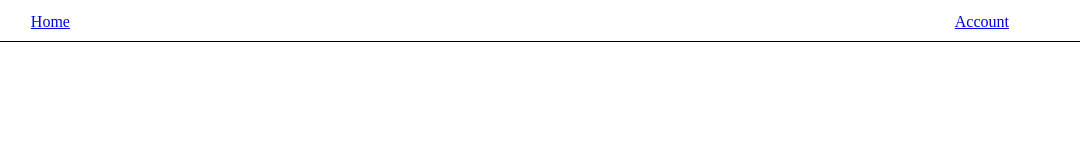
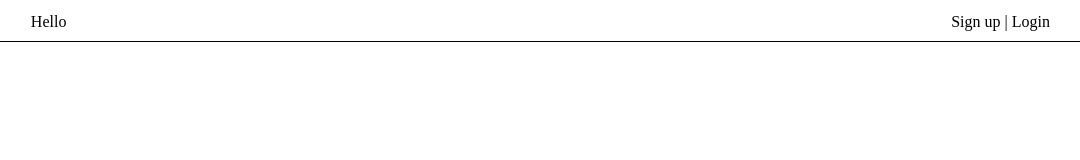
Before and after one commit to GenePoccia/project, a React (Create React App) app: page / in a window 1280 px wide. Shown: the top 160 px of the page, without its empty margins (53-1133 px from the left). Built offline with nearby package versions, Linux system fonts and the light colour scheme.

Commit message:
signed in vs not banners

```diff
--- a/src/components/banner/banner.jsx
+++ b/src/components/banner/banner.jsx
@@ -7,12 +7,11 @@ import Signup from '../forms/signup'
 
 
 class UnconnectedBanner extends Component {
-
   render = () => {
     return (
-      <div className="banner flex" >
-            <div className="bannerLeft"><Link to="/">Home</Link></div>
-            <div className="bannerRight"><Link to="/account">Account</Link></div>
+      <div className="banner flex">
+        <div className="bannerLeft">Hello</div>
+        <div className="bannerRight">Sign up | Login</div>
       </div>
     );
   };
--- a/src/components/banner/bannerLoggedIn.jsx
+++ b/src/components/banner/bannerLoggedIn.jsx
@@ -3,16 +3,17 @@ import { connect } from "react-redux";
 import { withRouter, Route, Link } from "react-router-dom";
 import './bannerCss.css';
 
-import Login from '../forms/login'
-
 
 class UnconnectedBannerLoggedIn extends Component {
-
   render = () => {
     return (
-      <div className="banner flex" >
-            <div className="bannerLeft">Hello</div>
-            <div className="bannerRight">Sign up</div>
+      <div className="banner flex">
+        <div className="bannerLeft">
+          <Link to="/">Home</Link>
+        </div>
+        <div className="bannerRight">
+          <Link to="/account">Account</Link>
+        </div>
       </div>
     );
   };
```
